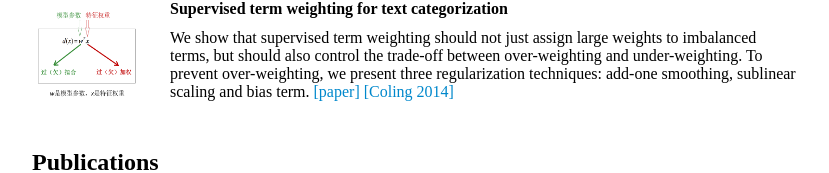
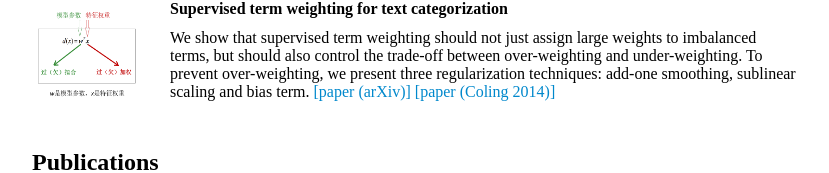
Before and after one commit to wuhabi/wuhabi.github.io, a plain HTML site: page index.html in a window 1280 px wide. Shown: the part 787-960 px from the top of the page, without its empty margins (224-1053 px from the left). Drawn offline with Linux system fonts and the light colour scheme.

Commit message:
Update index.html

```diff
--- a/index.html
+++ b/index.html
@@ -86,7 +86,7 @@
 			</p></td>
 			<td valign='top' style="padding-left:30px">
 			<div style="line-height:40px"><b>Supervised term weighting for text categorization</b></div>
-			We show that supervised term weighting should not just assign large weights to imbalanced terms, but should also control the trade-off between over-weighting and under-weighting. To prevent over-weighting, we present three regularization techniques: add-one smoothing, sublinear scaling and bias term. <a href="https://arxiv.org/abs/1604.04007">[paper]</a> <a href="http://anthology.aclweb.org/C/C14/C14-1125.pdf">[Coling 2014]</a>
+			We show that supervised term weighting should not just assign large weights to imbalanced terms, but should also control the trade-off between over-weighting and under-weighting. To prevent over-weighting, we present three regularization techniques: add-one smoothing, sublinear scaling and bias term. <a href="https://arxiv.org/abs/1604.04007">[paper (arXiv)]</a> <a href="http://anthology.aclweb.org/C/C14/C14-1125.pdf">[paper (Coling 2014)]</a>
 			</td>
 		</tr>
 	</table>
```
